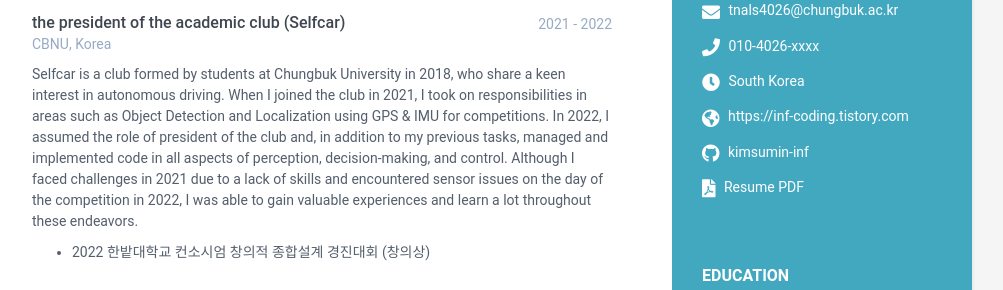
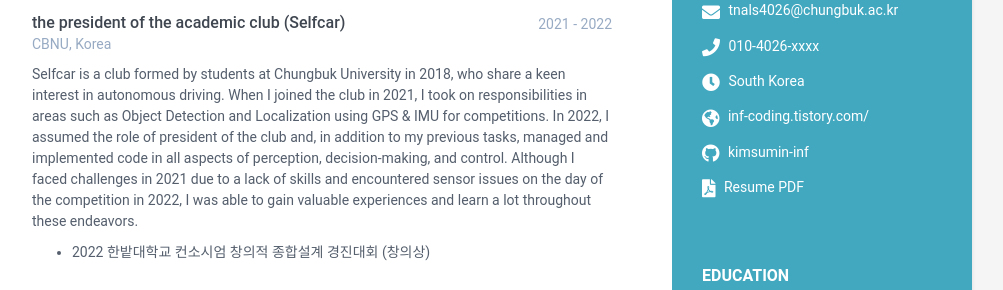
Before and after one commit to LiamSumin/LiamSumin.github.io, a Jekyll site: the page built from index.html, in a window 1280 px wide and 900 px high. Shown: the part 320-610 px from the top of the window, without its empty margins (168-1171 px from the left). Built offline with Jekyll 4.4.1, drawn with Linux system fonts in a browser that asks for light colours; part of the change alters nothing that is shown.

Commit message:
edit website

```diff
--- a/_data/data.yml
+++ b/_data/data.yml
@@ -16,7 +16,7 @@ sidebar:
     phone: 010-4026-xxxx
     timezone: South Korea
     citizenship:
-    website: https://inf-coding.tistory.com #do not add http://
+    website: inf-coding.tistory.com/ #do not add http://
     linkedin:
     xing:
     github: LiamSumin
```
